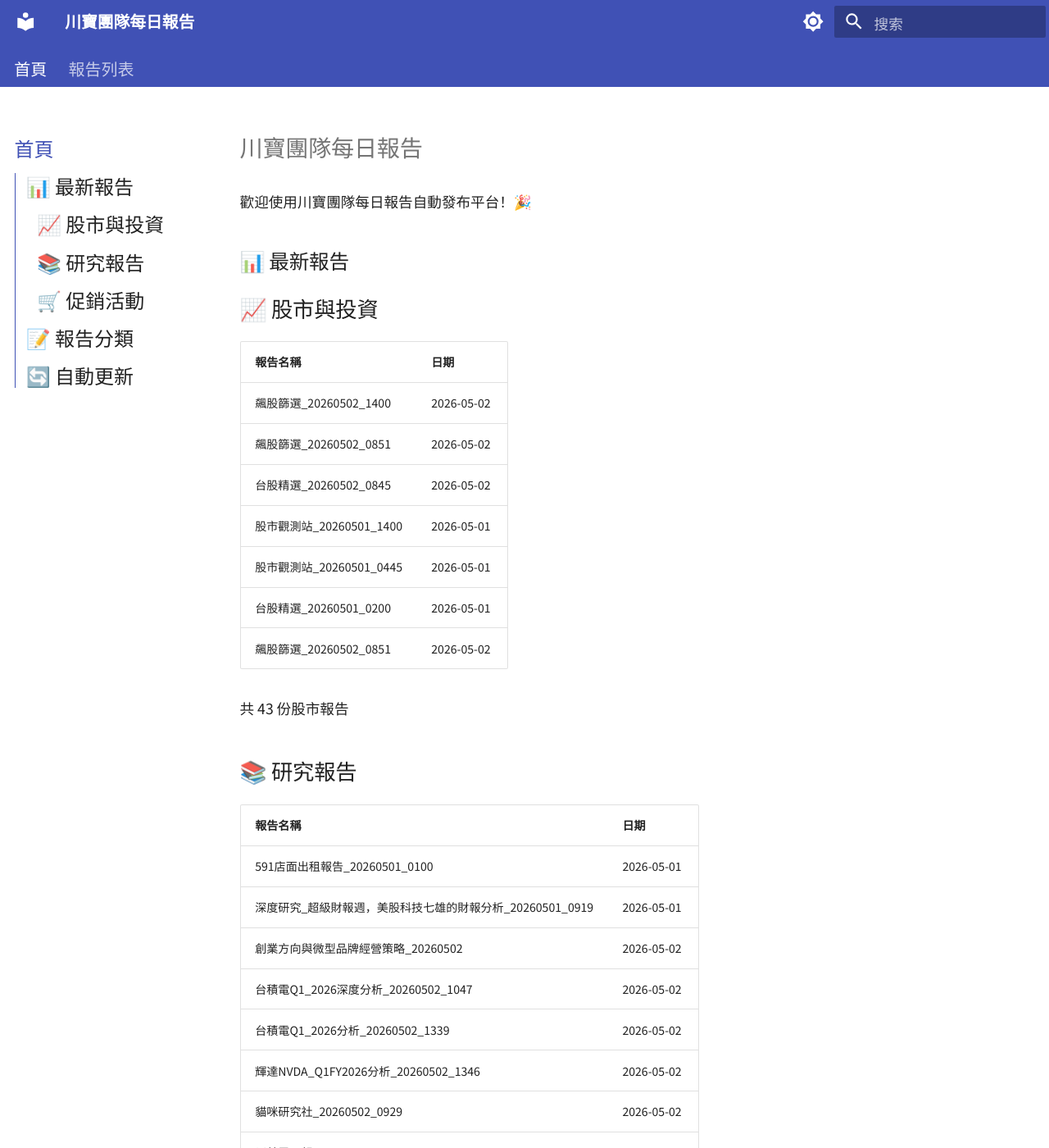
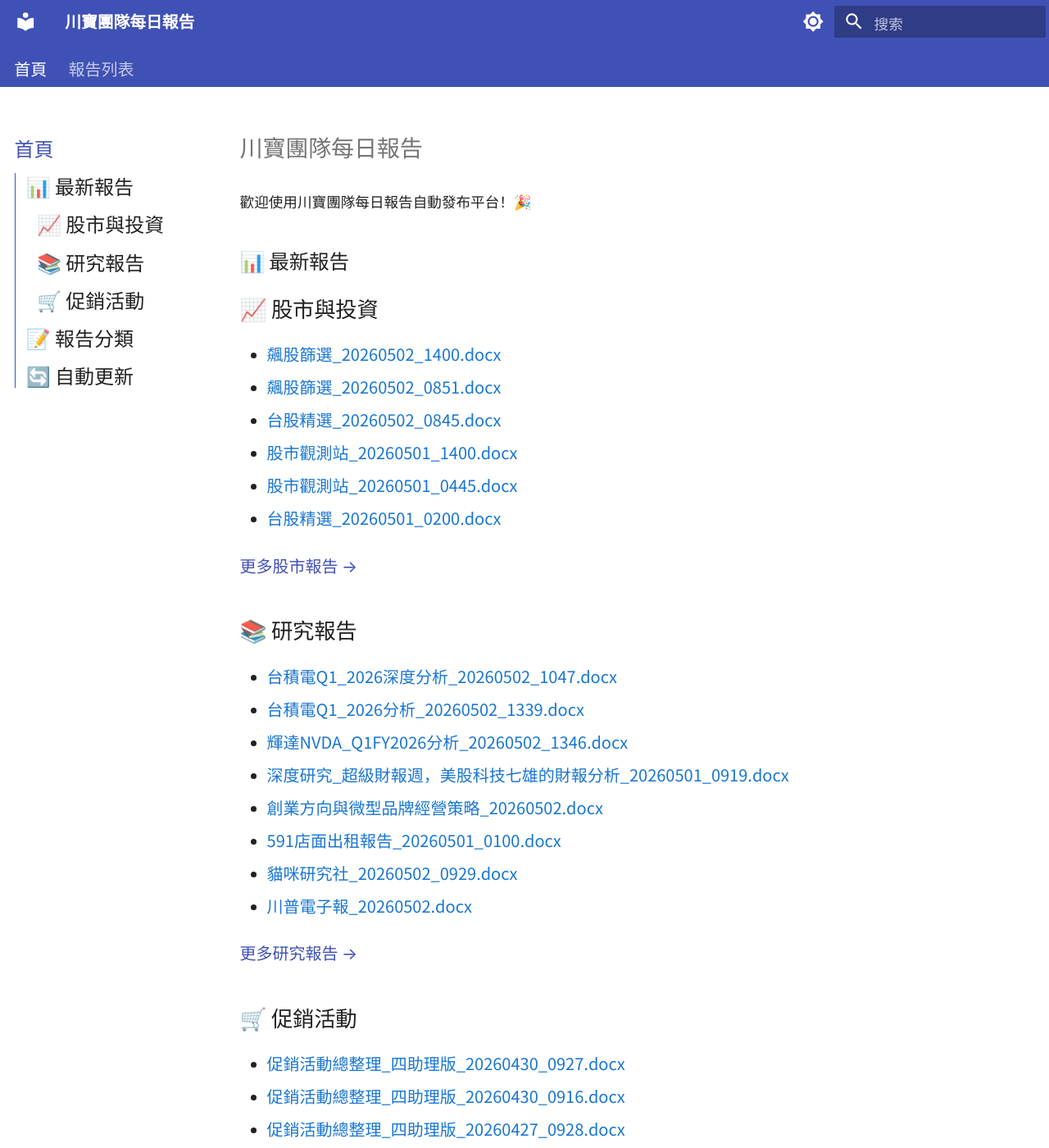
Before and after one commit to hkaiyen/openclaw-workspace, an MkDocs documentation site: the page built from docs/index.md, in a window 1280 px wide and 1400 px high. Shown: the whole window at 82% size. Built offline with MkDocs 1.6.1 and Material for MkDocs 9.7.7, drawn with Linux system fonts in a browser that asks for light colours; some of the changed text lies outside the part shown.

Commit message:
修正報告連結：改為直接.docx連結，優化首頁顯示

```diff
--- a/docs/index.md
+++ b/docs/index.md
@@ -5,47 +5,43 @@
 ## 📊 最新報告
 
 ### 📈 股市與投資
-| 報告名稱 | 日期 |
-|---------|------|
-| 飆股篩選_20260502_1400 | 2026-05-02 |
-| 飆股篩選_20260502_0851 | 2026-05-02 |
-| 台股精選_20260502_0845 | 2026-05-02 |
-| 股市觀測站_20260501_1400 | 2026-05-01 |
-| 股市觀測站_20260501_0445 | 2026-05-01 |
-| 台股精選_20260501_0200 | 2026-05-01 |
-| 飆股篩選_20260502_0851 | 2026-05-02 |
 
-共 43 份股市報告
+- [飆股篩選_20260502_1400.docx](reports/股市/飆股篩選_20260502_1400.docx)
+- [飆股篩選_20260502_0851.docx](reports/股市/飆股篩選_20260502_0851.docx)
+- [台股精選_20260502_0845.docx](reports/股市/台股精選_20260502_0845.docx)
+- [股市觀測站_20260501_1400.docx](reports/股市/股市觀測站_20260501_1400.docx)
+- [股市觀測站_20260501_0445.docx](reports/股市/股市觀測站_20260501_0445.docx)
+- [台股精選_20260501_0200.docx](reports/股市/台股精選_20260501_0200.docx)
+
+[更多股市報告 →](reports/股市/)
 
 ### 📚 研究報告
-| 報告名稱 | 日期 |
-|---------|------|
-| 591店面出租報告_20260501_0100 | 2026-05-01 |
-| 深度研究_超級財報週，美股科技七雄的財報分析_20260501_0919 | 2026-05-01 |
-| 創業方向與微型品牌經營策略_20260502 | 2026-05-02 |
-| 台積電Q1_2026深度分析_20260502_1047 | 2026-05-02 |
-| 台積電Q1_2026分析_20260502_1339 | 2026-05-02 |
-| 輝達NVDA_Q1FY2026分析_20260502_1346 | 2026-05-02 |
-| 貓咪研究社_20260502_0929 | 2026-05-02 |
-| 川普電子報_20260502 | 2026-05-02 |
 
-共 139 份研究報告
+- [台積電Q1_2026深度分析_20260502_1047.docx](reports/研究/台積電Q1_2026深度分析_20260502_1047.docx)
+- [台積電Q1_2026分析_20260502_1339.docx](reports/研究/台積電Q1_2026分析_20260502_1339.docx)
+- [輝達NVDA_Q1FY2026分析_20260502_1346.docx](reports/研究/輝達NVDA_Q1FY2026分析_20260502_1346.docx)
+- [深度研究_超級財報週，美股科技七雄的財報分析_20260501_0919.docx](reports/研究/深度研究_超級財報週，美股科技七雄的財報分析_20260501_0919.docx)
+- [創業方向與微型品牌經營策略_20260502.docx](reports/研究/創業方向與微型品牌經營策略_20260502.docx)
+- [591店面出租報告_20260501_0100.docx](reports/研究/591店面出租報告_20260501_0100.docx)
+- [貓咪研究社_20260502_0929.docx](reports/研究/貓咪研究社_20260502_0929.docx)
+- [川普電子報_20260502.docx](reports/研究/川普電子報_20260502.docx)
+
+[更多研究報告 →](reports/研究/)
 
 ### 🛒 促銷活動
-| 報告名稱 | 日期 |
-|---------|------|
-| 促銷活動總整理_四助理版_20260430_0927 | 2026-04-30 |
-| 促銷活動總整理_四助理版_20260430_0916 | 2026-04-30 |
-| 促銷活動總整理_四助理版_20260427_0928 | 2026-04-27 |
-| 促銷活動總整理_四助理版_20260424_1519 | 2026-04-24 |
 
-共 4 份促銷報告
+- [促銷活動總整理_四助理版_20260430_0927.docx](reports/促銷/促銷活動總整理_四助理版_20260430_0927.docx)
+- [促銷活動總整理_四助理版_20260430_0916.docx](reports/促銷/促銷活動總整理_四助理版_20260430_0916.docx)
+- [促銷活動總整理_四助理版_20260427_0928.docx](reports/促銷/促銷活動總整理_四助理版_20260427_0928.docx)
+- [促銷活動總整理_四助理版_20260424_1519.docx](reports/促銷/促銷活動總整理_四助理版_20260424_1519.docx)
+
+[更多促銷報告 →](reports/促銷/)
 
 ## 📝 報告分類
 
-- 📈 [股市與投資](reports/股市/) - 股市分析、資產報酬率、股票策略
-- 📚 [研究報告](reports/研究/) - 深度研究、趨勢分析、創業建議
-- 🛒 [促銷活動](reports/促銷/) - 最新優惠、母親節檔期
+- 📈 [股市與投資](reports/股市/) - 43 份報告
+- 📚 [研究報告](reports/研究/) - 139 份報告
+- 🛒 [促銷活動](reports/促銷/) - 4 份報告
 
 ## 🔄 自動更新
 
```
Also changed, not shown: other parts of docs/index.md (+1 -1 lines), site/index.html, site/search/search_index.json.
